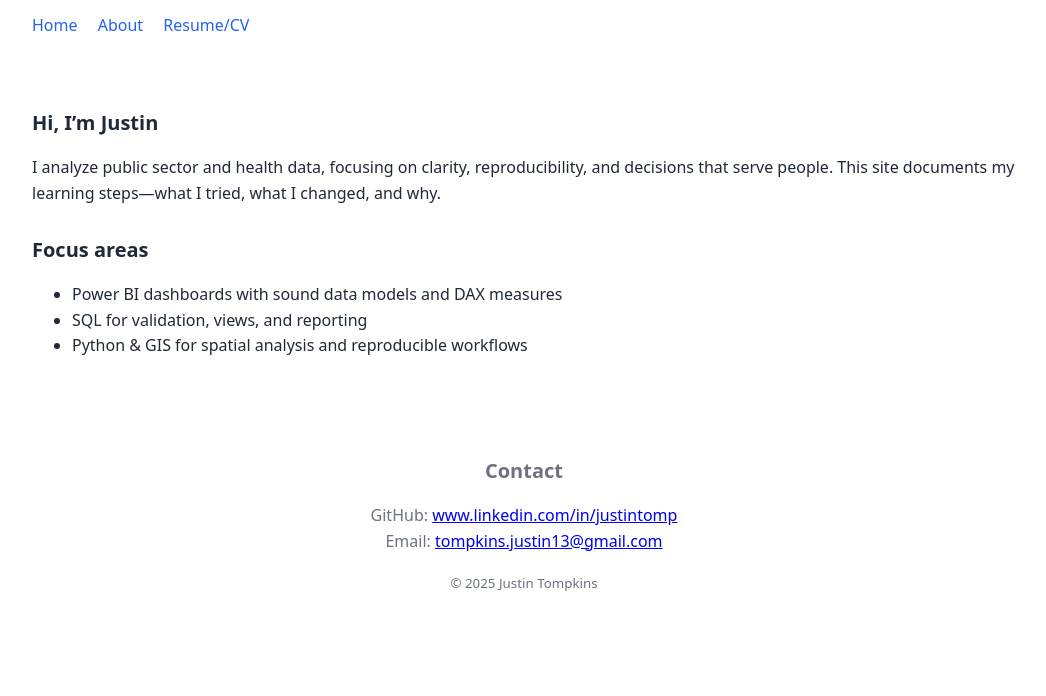
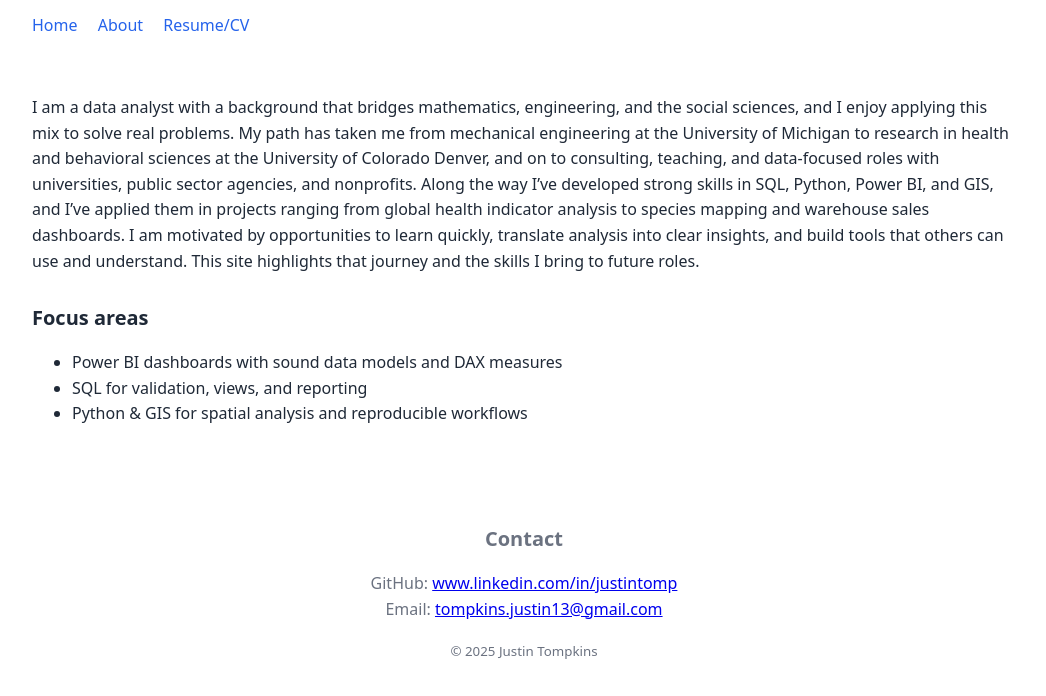
Before and after one commit to j-tompkins/j-tompkins.github.io, a plain HTML site: page about.html in a window 1280 px wide. Shown: the part 109-805 px from the top of the page, without its empty margins (116-1162 px from the left). Drawn offline with Linux system fonts and the light colour scheme.

Commit message:
Fixed: filename typo that stopped last gitub reference guide commit; Added: more text to intro in index.html and about.html

```diff
--- a/about.html
+++ b/about.html
@@ -19,9 +19,16 @@
 
   <main class="container">
     <section class="intro">
-      <h2>Hi, I’m Justin</h2>
-      <p>I analyze public sector and health data, focusing on clarity, reproducibility, and decisions that serve people. This site documents my learning steps—what I tried, what I changed, and why.</p>
-    </section>
+     <p>
+      I am a data analyst with a background that bridges mathematics, engineering, and the social sciences,
+      and I enjoy applying this mix to solve real problems. My path has taken me from mechanical engineering at the University
+      of Michigan to research in health and behavioral sciences at the University of Colorado Denver, and on to consulting,
+      teaching, and data-focused roles with universities, public sector agencies, and nonprofits. Along the way I’ve developed
+      strong skills in SQL, Python, Power BI, and GIS, and I’ve applied them in projects ranging from global health indicator
+      analysis to species mapping and warehouse sales dashboards. I am motivated by opportunities to learn quickly,
+      translate analysis into clear insights, and build tools that others can use and understand. This site highlights that
+      journey and the skills I bring to future roles.
+    </p>
 
     <section>
       <h2>Focus areas</h2>
```
Also changed, not shown: index.html (+10 -1 lines).
